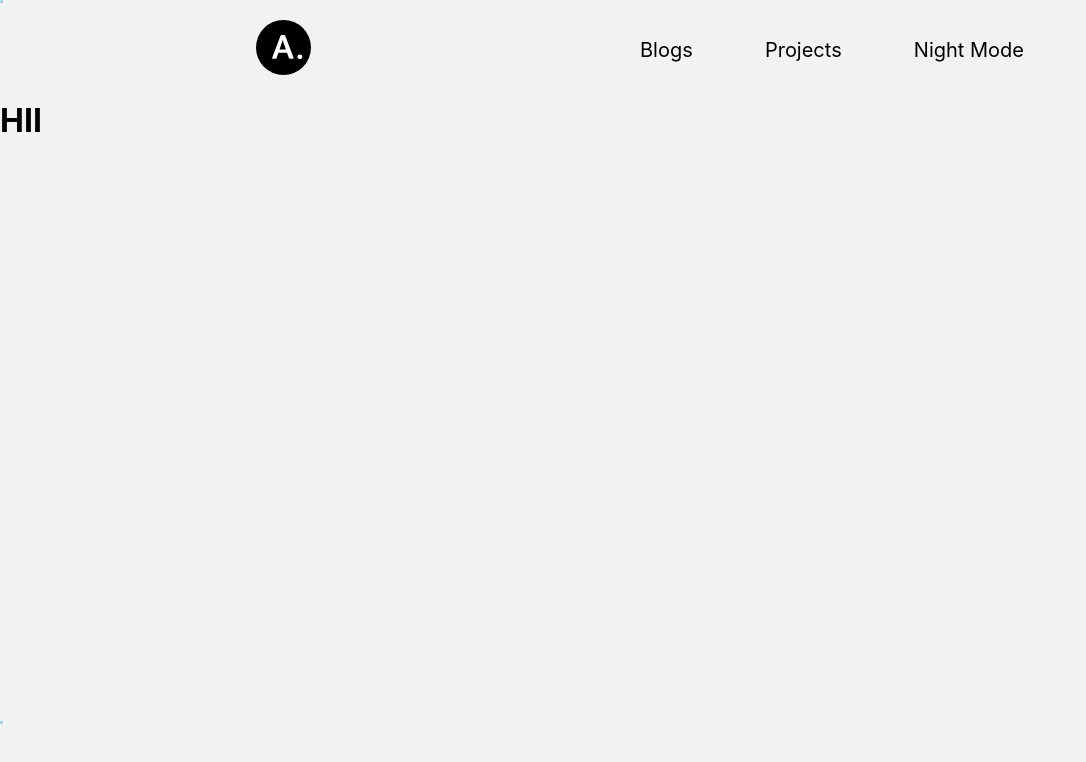
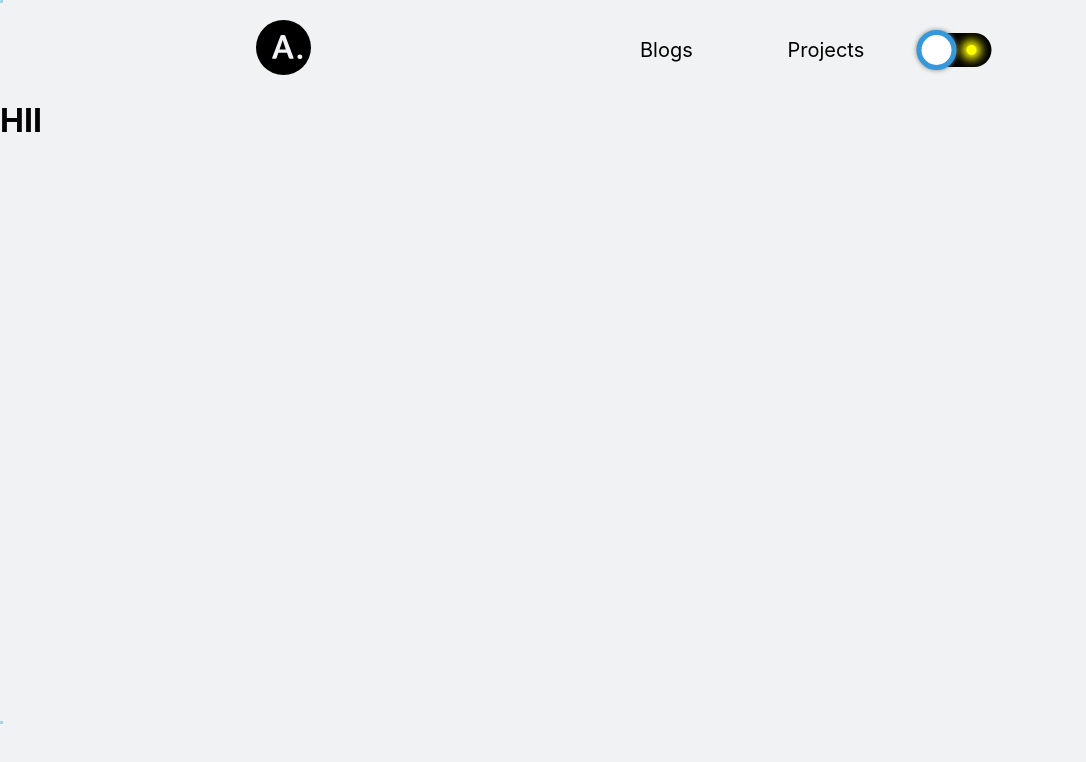
Before and after one commit to abhishekjain35/portfolio, a Next.js app: page / in a window 1280 px wide. Shown: the top 762 px of the page, without its empty margins (0-1086 px from the left). Built offline with nearby package versions, Linux system fonts and the light colour scheme.

Commit message:
Implemented DarkMode and added Navbar

```diff
--- a/components/home/index.js
+++ b/components/home/index.js
@@ -1,13 +1,23 @@
 import NavbarComponent from "../navbar";
-import { Container } from "./styles/home";
+import { Container, MainPage } from "./styles/home";
 import particles from "./assets/particles.svg";
+import particlesDark from "./assets/particles-dark.svg";
+import { useTheme } from "@emotion/react";
 
 const HomeComponent = () => {
-  console.log(particles);
+  const theme = useTheme();
   return (
-    <Container style={{ backgroundImage: `url(${particles.src})` }}>
-      <NavbarComponent />
-      <h1>HII</h1>
+    <Container
+      style={{
+        backgroundImage: `url(${
+          theme.darkMode ? particlesDark.src : particles.src
+        })`,
+      }}
+    >
+      <MainPage>
+        <NavbarComponent />
+        <h1>HII</h1>
+      </MainPage>
     </Container>
   );
 };
--- a/components/home/styles/home.js
+++ b/components/home/styles/home.js
@@ -1,5 +1,8 @@
 import styled from "@emotion/styled";
 
-export const Container = styled.main`
+export const Container = styled.div``;
+
+export const MainPage = styled.main`
   height: 100vh;
+  color: ${({ theme }) => theme.secondary};
 `;
--- a/components/navbar/assets/logo.js
+++ b/components/navbar/assets/logo.js
@@ -1,4 +1,7 @@
+import { useTheme } from "@emotion/react";
+
 const Logo = () => {
+  const theme = useTheme();
   return (
     <svg
       version="1.1"
@@ -6,10 +9,13 @@ const Logo = () => {
       width="55"
       height="55"
       viewBox="2 6 45 36"
-      style={{ background: "black", borderRadius: "50%" }}
+      style={{
+        background: theme.secondary,
+        borderRadius: "50%",
+      }}
     >
       <path
-        fill="#fff"
+        fill={theme.primary}
         d="M32.78,32.672c0,0.28-0.14,0.448-0.504,0.448l-2.492,0c-0.588,0-0.784-0.224-0.952-0.672l-1.456-4.116l-7.084,0l-1.456,4.2c-0.112,0.364-0.308,0.588-0.756,0.588l-2.492,0c-0.28,0-0.392-0.14-0.392-0.364c0-0.084,0-0.196,0.056-0.308l6.832-18.144c0.14-0.336,0.336-0.56,0.756-0.56l2.24,0c0.42,0,0.672,0.196,0.784,0.504l6.86,18.06c0.056,0.14,0.056,0.252,0.056,0.364z M26.424,25.616l-1.988-5.908c-0.252-0.784-0.42-1.372-0.56-1.82l-0.056,0c-0.14,0.476-0.308,1.064-0.588,1.848l-1.988,5.88l5.18,0z M39.878,31.608c0,1.148-1.036,1.876-1.988,1.876c-0.98,0-1.988-0.672-1.988-1.848c0-1.204,0.952-1.904,1.988-1.904c1.008,0,1.988,0.7,1.988,1.876z"
       />
       <path fill="#" d="" />
--- a/components/navbar/index.js
+++ b/components/navbar/index.js
@@ -1,17 +1,32 @@
 import { Container, FlexWrapper, NavRightContainer } from "./styles/navbar";
 import Logo from "./assets/logo";
+import Toggle from "./toggle";
+import { useTheme } from "@emotion/react";
+import Link from "next/link";
 
 const NavbarComponent = () => {
   return (
     <Container>
       <FlexWrapper>
         <span>
-          <Logo />
+          <Link href="/">
+            <a>
+              <Logo />
+            </a>
+          </Link>
         </span>
         <NavRightContainer>
-          <span>Blogs</span>
-          <span>Projects</span>
-          <span>Night Mode</span>
+          <Link href="/blogs">
+            <a>
+              <span>Blogs</span>
+            </a>
+          </Link>
+          <Link href="/projects">
+            <a>
+              <span>Projects</span>
+            </a>
+          </Link>
+          <Toggle />
         </NavRightContainer>
       </FlexWrapper>
     </Container>
--- a/components/navbar/styles/navbar.js
+++ b/components/navbar/styles/navbar.js
@@ -18,4 +18,5 @@ export const NavRightContainer = styled.div`
   justify-content: space-between;
   align-items: center;
   font-size: 20px;
+  color: ${({ theme }) => theme.secondary};
 `;
--- /dev/null
+++ b/components/navbar/styles/toggle.js
@@ -0,0 +1,120 @@
+import styled from "@emotion/styled";
+
+const Switch = styled.label`
+  .frame {
+    position: absolute;
+    top: 50%;
+    left: 50%;
+    border-radius: 2px;
+    box-shadow: 4px 8px 16px 0 rgba(0, 0, 0, 0.1);
+    overflow: hidden;
+    background: #fff;
+    color: #333;
+    font-family: "Open Sans", Helvetica, sans-serif;
+    -webkit-font-smoothing: antialiased;
+    -moz-osx-font-smoothing: grayscale;
+    z-index: -99;
+    transition: 0.5s ease;
+  }
+
+  /* position: absolute;
+  left: 50%;
+  top: 50%; */
+  margin-top: 25px;
+  margin-bottom: -10px;
+  transform: translate(-50%, -50%);
+  width: 65px;
+  height: 34px;
+
+  input {
+    opacity: 0;
+    width: 0;
+    height: 0;
+    z-index: 99;
+
+    &:checked ~ .frame {
+      background-color: #34495e;
+      transition: 0.5s ease;
+    }
+    &:checked + .slider {
+      background-color: black;
+      .moon {
+        opacity: 1;
+        transition: opacity 0.5s ease;
+      }
+      .sun {
+        opacity: 0;
+        transition: opacity 0.5s ease;
+      }
+    }
+
+    &:checked + .slider:before {
+      transform: translate(40px, -50%);
+    }
+  }
+
+  .slider {
+    position: absolute;
+    top: 0;
+    left: 0;
+    right: 0;
+    bottom: 0;
+    background-color: black;
+    -webkit-transition: 0.4s;
+    transition: 0.4s;
+    &:before {
+      position: absolute;
+      content: "";
+      height: 30px;
+      width: 30px;
+      left: -10px;
+      top: 50%;
+      transform: translate(0, -50%);
+      background-color: white;
+      border: 5px solid #3498db;
+      -webkit-transition: 0.4s;
+      transition: 0.4s;
+      box-shadow: 0 0 5px 0 grey;
+    }
+
+    &:hover {
+      cursor: pointer;
+    }
+
+    .moon {
+      position: absolute;
+      top: 50%;
+      left: 12px;
+      height: 15px;
+      width: 15px;
+      transform: translate(-50%, -50%);
+      border-radius: 50%;
+      background: transparent;
+      box-shadow: inset -5px 0px 0px 0 yellow;
+      opacity: 0;
+      transition: opacity 0.5s ease;
+    }
+
+    .sun {
+      position: absolute;
+      top: 50%;
+      right: 10px;
+      height: 10px;
+      width: 10px;
+      transform: translate(-50%, -50%);
+      border-radius: 50%;
+      background: yellow;
+      opacity: 1;
+      transition: opacity 0.5s ease;
+      box-shadow: 0 0 10px 5px yellow;
+    }
+  }
+  .round {
+    border-radius: 38px;
+    &:before {
+      border-radius: 50%;
+    }
+  }
+`;
+
+export default Switch;
--- /dev/null
+++ b/components/navbar/toggle.js
@@ -0,0 +1,18 @@
+import { useTheme } from "@emotion/react";
+import Switch from "./styles/toggle";
+
+const ToggleComponent = () => {
+  const theme = useTheme();
+  return (
+    <Switch className="switch">
+      <input type="checkbox" onClick={() => theme.toggle()} />
+      <span className="slider round">
+        <div className="moon"></div>
+        <div className="sun"></div>
+      </span>
+      <div className="frame"></div>
+    </Switch>
+  );
+};
+
+export default ToggleComponent;
--- a/pages/_app.js
+++ b/pages/_app.js
@@ -1,7 +1,36 @@
-import '../styles/globals.css'
+import { useState } from "react";
+import "../styles/globals.css";
+import { ThemeProvider } from "@emotion/react";
 
 function MyApp({ Component, pageProps }) {
-  return <Component {...pageProps} />
+  const theme = {
+    light: {
+      primary: "#f1f2f3",
+      secondary: "#000",
+    },
+    dark: {
+      primary: "#000",
+      secondary: "#f1f2f3",
+    },
+  };
+
+  const [darkMode, setDarkMode] = useState(false);
+
+  const toggle = () => {
+    setDarkMode(!darkMode);
+  };
+
+  return (
+    <ThemeProvider
+      theme={{
+        ...theme[darkMode ? "dark" : "light"],
+        toggle,
+        darkMode,
+      }}
+    >
+      <Component {...pageProps} />
+    </ThemeProvider>
+  );
 }
 
-export default MyApp
+export default MyApp;
```
Also changed, not shown: components/home/assets/particles-dark.svg (added).
